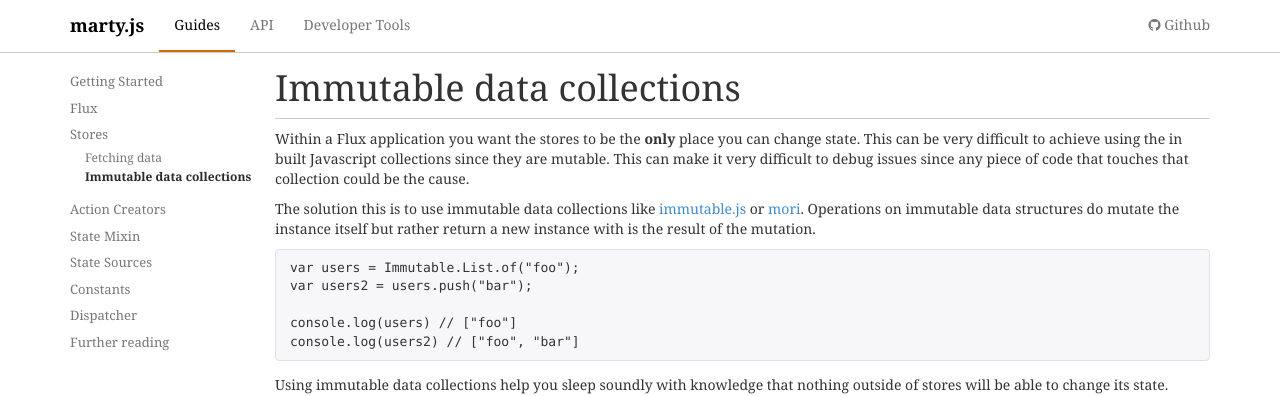
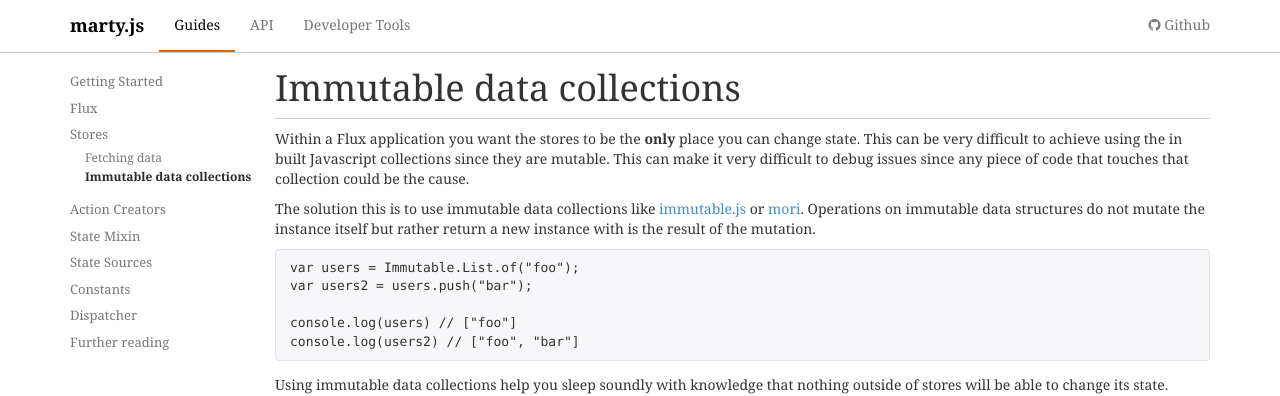
Before and after one commit to alsuper114/marty, a Jekyll site: the page built from docs/_guides/stores/immutable-data-collections.md, in a window 1280 px wide. Shown: the top 396 px of the page. Built offline with Jekyll 4.4.1, drawn with Linux system fonts in a browser that asks for light colours; nearby versions of some CDN libraries; Markdown is read by kramdown in place of the engine named in the settings.

Commit message:
:memo: Fix typo in State Sources and Immutable Guides

```diff
--- a/docs/_guides/stores/immutable-data-collections.md
+++ b/docs/_guides/stores/immutable-data-collections.md
@@ -7,7 +7,7 @@ section: Stores
 
 Within a Flux application you want the stores to be the **only** place you can change state. This can be very difficult to achieve using the in built Javascript collections since they are mutable. This can make it very difficult to debug issues since any piece of code that touches that collection could be the cause.
 
-The solution this is to use immutable data collections like [immutable.js](http://facebook.github.io/immutable-js/) or [mori](http://swannodette.github.io/mori/). Operations on immutable data structures do mutate the instance itself but rather return a new instance with is the result of the mutation.
+The solution this is to use immutable data collections like [immutable.js](http://facebook.github.io/immutable-js/) or [mori](http://swannodette.github.io/mori/). Operations on immutable data structures do not mutate the instance itself but rather return a new instance with is the result of the mutation.
 
 {% highlight js %}
 var users = Immutable.List.of("foo");
```
Also changed, not shown: docs/_guides/state-sources/index.md (+1 -1 lines).
